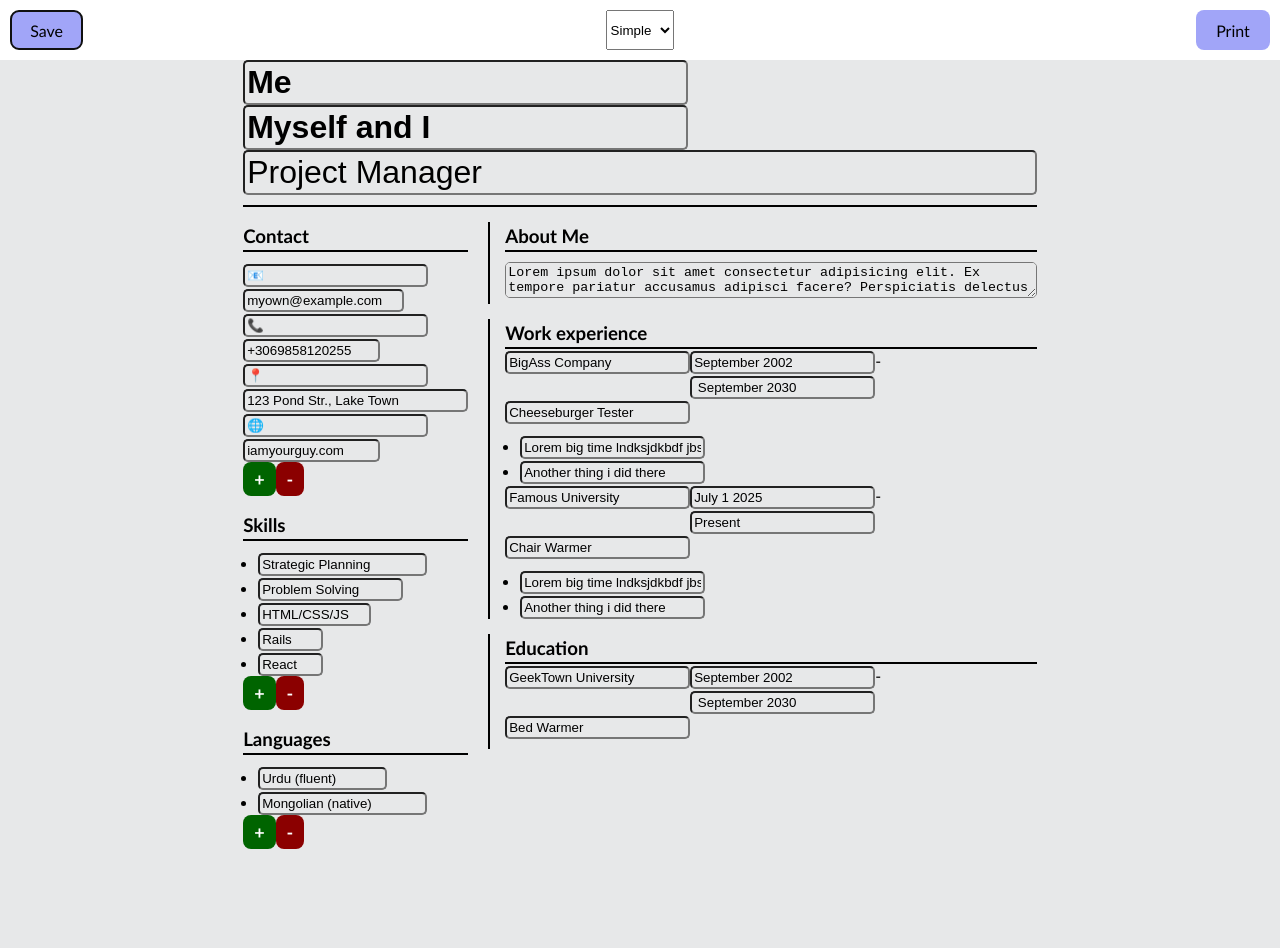
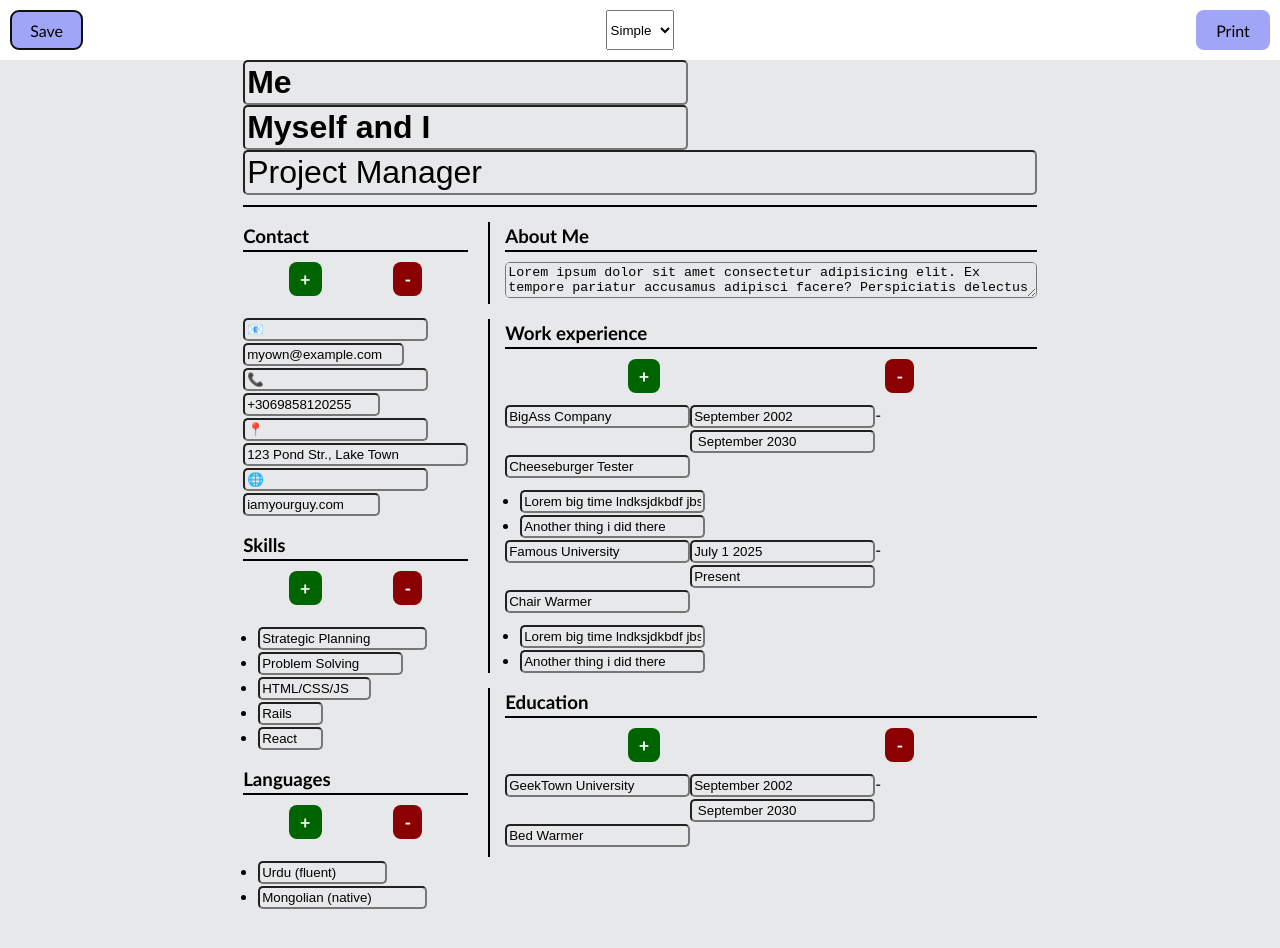
Before and after one commit to NikEmman/cv_react, a React (Vite) app: page / in a window 1280 px wide. Both pictures are taken after a click on the button "Edit". Shown: the top 948 px of the page. Built offline with nearby package versions, Linux system fonts and the light colour scheme.

Commit message:
Update: Add AddRemoveButtons component
Component added to handle adding and removing items in MainSection and SideSection.

```diff
--- /dev/null
+++ b/src/AddRemoveButtons.jsx
@@ -0,0 +1,23 @@
+import PropTypes from "prop-types";
+import "./addRemoveButtons.css";
+export default function AddRemoveButtons({
+  onClickAdd,
+  onClickRemove,
+  sectionId,
+}) {
+  return (
+    <div className="buttonContainer">
+      <button className="add" onClick={() => onClickAdd(sectionId)}>
+        +
+      </button>
+      <button className="remove" onClick={() => onClickRemove(sectionId)}>
+        -
+      </button>
+    </div>
+  );
+}
+AddRemoveButtons.propTypes = {
+  onClickAdd: PropTypes.func.isRequired,
+  onClickRemove: PropTypes.func.isRequired,
+  sectionId: PropTypes.string.isRequired,
+};
--- a/src/App.jsx
+++ b/src/App.jsx
@@ -22,6 +22,28 @@ function App() {
           id: section.items.length + 1,
           field: "",
           value: "",
+        };
+
+        return {
+          ...section,
+          items: [...section.items, newItem],
+        };
+      });
+
+      return { ...prevData, sections: updatedSections };
+    });
+  };
+  const handleAddMainItem = (sectionId) => {
+    setMyData((prevData) => {
+      const updatedSections = prevData.sections.map((section) => {
+        if (section.id !== sectionId || !section.items) return section;
+
+        const newItem = {
+          id: section.items.length + 1,
+          title: "",
+          institution: "",
+          from: "",
+          until: "",
         };
 
         return {
@@ -115,6 +137,7 @@ function App() {
         handleNameChange={handleNameChange}
         handleAddItem={handleAddItem}
         handleRemoveItem={handleRemoveItem}
+        handleAddMainItem={handleAddMainItem}
       />
     </>
   );
--- /dev/null
+++ b/src/addRemoveButtons.css
@@ -0,0 +1,27 @@
+.buttonContainer {
+  display: flex;
+  justify-content: space-around;
+  padding: 10px;
+}
+.add {
+  background-color: darkgreen;
+  color: white;
+  font-weight: 800;
+  font-size: large;
+  padding: 5px 10px;
+}
+.add:hover {
+  background-color: white;
+  color: darkgreen;
+}
+.remove {
+  background-color: darkred;
+  color: white;
+  font-weight: 800;
+  font-size: large;
+  padding: 5px 10px;
+}
+.remove:hover {
+  background-color: white;
+  color: darkred;
+}
--- a/src/themes/MainSection.jsx
+++ b/src/themes/MainSection.jsx
@@ -1,7 +1,14 @@
 import PropTypes from "prop-types";
 import MainItem from "./MainItem";
+import AddRemoveButtons from "../AddRemoveButtons";
 
-export default function MainSection({ section, isEditable, handleItemChange }) {
+export default function MainSection({
+  section,
+  isEditable,
+  handleItemChange,
+  handleAddMainItem,
+  handleRemoveItem,
+}) {
   const sectionItems = section.items.map((item) => (
     <MainItem
       key={item.id}
@@ -13,6 +20,14 @@ export default function MainSection({ section, isEditable, handleItemChange }) {
   return (
     <div>
       <h3 className="borderBottom">{section.title}</h3>
+      {isEditable && (
+        <AddRemoveButtons
+          onClickAdd={handleAddMainItem}
+          onClickRemove={handleRemoveItem}
+          sectionId={section.id}
+        />
+      )}
+
       {sectionItems}
     </div>
   );
@@ -21,4 +36,6 @@ MainSection.propTypes = {
   isEditable: PropTypes.bool,
   section: PropTypes.object,
   handleItemChange: PropTypes.func,
+  handleAddMainItem: PropTypes.func,
+  handleRemoveItem: PropTypes.func,
 };
--- a/src/themes/SideSection.jsx
+++ b/src/themes/SideSection.jsx
@@ -1,5 +1,6 @@
 import PropTypes from "prop-types";
 import Item from "../Item";
+import AddRemoveButtons from "../AddRemoveButtons";
 export default function SideSection({
   section,
   isEditable,
@@ -21,20 +22,14 @@ export default function SideSection({
   return (
     <div>
       <h3 className="borderBottom">{section.title}</h3>
+      {isEditable && canAddItem && (
+        <AddRemoveButtons
+          onClickAdd={handleAddItem}
+          onClickRemove={handleRemoveItem}
+          sectionId={section.id}
+        />
+      )}
       <ul className={`${noListStyle}`}>{items}</ul>
-      {isEditable && canAddItem && (
-        <div className="buttonContainer">
-          <button className="add" onClick={() => handleAddItem(section.id)}>
-            +
-          </button>
-          <button
-            className="remove"
-            onClick={() => handleRemoveItem(section.id)}
-          >
-            -
-          </button>
-        </div>
-      )}
     </div>
   );
 }
--- a/src/themes/SimpleTheme.jsx
+++ b/src/themes/SimpleTheme.jsx
@@ -12,6 +12,7 @@ export default function SimpleTheme({
   handleNameChange,
   handleAddItem,
   handleRemoveItem,
+  handleAddMainItem,
 }) {
   const personalSection = myData.sections.find((sec) => sec.title == "Person");
   const contactSection = myData.sections.find((sec) => sec.title == "Contact");
@@ -28,6 +29,8 @@ export default function SimpleTheme({
         section={sec}
         isEditable={isEditable}
         handleItemChange={handleItemChange}
+        handleAddMainItem={handleAddMainItem}
+        handleRemoveItem={handleRemoveItem}
       ></MainSection>
     ));
 
@@ -124,4 +127,5 @@ SimpleTheme.propTypes = {
   handleItemChange: PropTypes.func,
   handleAddItem: PropTypes.func,
   handleRemoveItem: PropTypes.func,
+  handleAddMainItem: PropTypes.func,
 };
--- a/src/themes/simpleTheme.css
+++ b/src/themes/simpleTheme.css
@@ -71,25 +71,3 @@ li {
 textarea {
   width: 100%;
 }
-.add {
-  background-color: darkgreen;
-  color: white;
-  font-weight: 800;
-  font-size: large;
-  padding: 5px 10px;
-}
-.add:hover {
-  background-color: white;
-  color: darkgreen;
-}
-.remove {
-  background-color: darkred;
-  color: white;
-  font-weight: 800;
-  font-size: large;
-  padding: 5px 10px;
-}
-.remove:hover {
-  background-color: white;
-  color: darkred;
-}
```
